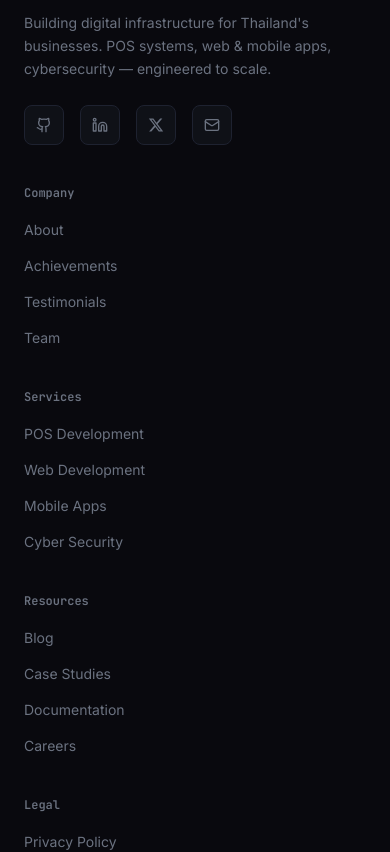
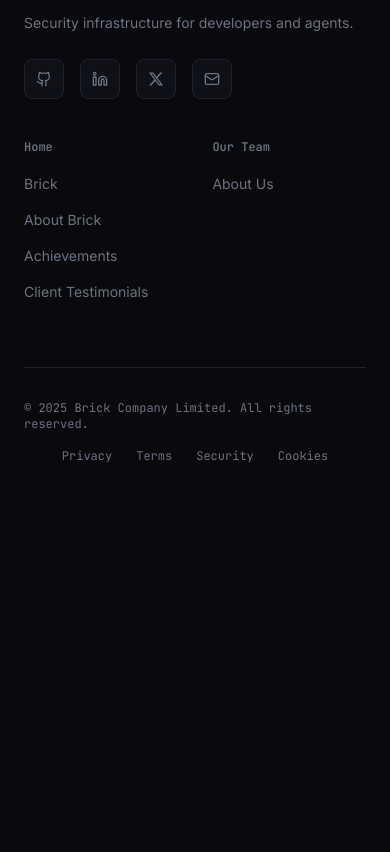
Before and after one commit to Pinont/JS-final-project, a React (Vite) app: page / in a window 390 px wide. Shown: the part 7940-8792 px from the top of the page. After the commit the page ends 8468 px from the top, so only its background shows below. Built offline with nearby package versions, Linux system fonts and the light colour scheme.

Commit message:
refactor(footer): update link structure, navigation logic, and layout spacing

```diff
--- a/src/components/ClientTestimonials.tsx
+++ b/src/components/ClientTestimonials.tsx
@@ -45,7 +45,7 @@ const TESTIMONIALS = [
   },
 ]
 
-function Stars({ count, color }: { count: number color: string }) {
+function Stars({ count, color }: { count: number; color: string }) {
   return (
     <div className="flex gap-0.5 mb-4">
       {Array.from({ length: count }).map((_, i) => (
--- a/src/components/Footer.tsx
+++ b/src/components/Footer.tsx
@@ -38,25 +38,12 @@ const SOCIAL_LINKS = [
 
 const FOOTER_LINKS = [
   {
-    title: "Company",
-    links: ["About", "Achievements", "Testimonials", "Team"],
+    title: "Home",
+    links: ["Brick", "About Brick", "Achievements", "Client Testimonials"],
   },
   {
-    title: "Services",
-    links: [
-      "POS Development",
-      "Web Development",
-      "Mobile Apps",
-      "Cyber Security",
-    ],
-  },
-  {
-    title: "Resources",
-    links: ["Blog", "Case Studies", "Documentation", "Careers"],
-  },
-  {
-    title: "Legal",
-    links: ["Privacy Policy", "Terms of Service", "Cookie Policy"],
+    title: "Our Team",
+    links: ["About Us"],
   },
 ]
 
@@ -69,28 +56,50 @@ interface FooterProps {
 
 export default function Footer({ view, setView }: FooterProps) {
   const handleLinkClick = (e: React.MouseEvent, link: string) => {
-    if (link === "Team") {
     e.preventDefault()
-      setView("team")
-      return
-    }
-    const targetId = link.toLowerCase()
-    if (
-      targetId === "about" ||
-      targetId === "achievements" ||
-      targetId === "testimonials"
-    ) {
-      e.preventDefault()
+    const l = link.toLowerCase()
+
+    if (l === "brick") {
       if (view !== "home") {
         setView("home")
         setTimeout(() => {
-          const el = document.getElementById(targetId)
-          if (el) el.scrollIntoView({ behavior: "smooth" })
+          window.scrollTo({ top: 0, behavior: "smooth" })
         }, 100)
+      } else {
+        window.scrollTo({ top: 0, behavior: "smooth" })
+      }
       return
     }
-      const el = document.getElementById(targetId)
+
+    if (l.includes("about us") || l.includes("team")) {
+      setView("team")
+      window.scrollTo({ top: 0, behavior: "smooth" })
+      return
+    }
+
+    let targetId = ""
+    if (l.includes("about brick") || l === "about") {
+      targetId = "about"
+    } else if (l.includes("achievement")) {
+      targetId = "achievements"
+    } else if (l.includes("testim")) {
+      targetId = "testimonials"
+    }
+
+    if (targetId) {
+      const scrollToSection = () => {
+        const el =
+          document.getElementById(targetId) ||
+          document.getElementById(`client-${targetId}`)
         if (el) el.scrollIntoView({ behavior: "smooth" })
+      }
+
+      if (view !== "home") {
+        setView("home")
+        setTimeout(scrollToSection, 100)
+      } else {
+        scrollToSection()
+      }
     }
   }
 
@@ -103,7 +112,7 @@ export default function Footer({ view, setView }: FooterProps) {
       }}
     >
       <div className="max-w-7xl mx-auto px-6 py-16">
-        <div className="grid grid-cols-1 md:grid-cols-5 gap-10 mb-16">
+        <div className="grid grid-cols-1 md:grid-cols-4 gap-10 mb-16">
           {/* Brand */}
           <div className="md:col-span-2">
             <div className="flex items-center gap-3 mb-6">
@@ -203,8 +212,7 @@ export default function Footer({ view, setView }: FooterProps) {
               className="text-sm leading-relaxed mb-6 max-w-sm"
               style={{ color: "var(--muted-foreground)" }}
             >
-              Building digital infrastructure for Thailand's businesses. POS
-              systems, web & mobile apps, cybersecurity — engineered to scale.
+              Security infrastructure for developers and agents.
             </p>
             <div className="flex gap-4">
               {SOCIAL_LINKS.map((s) => {
@@ -223,15 +231,15 @@ export default function Footer({ view, setView }: FooterProps) {
                       color: "var(--muted-foreground)",
                     }}
                     onMouseEnter={(e) => {
-                      ;(e.currentTarget as HTMLElement).style.borderColor =
+                      ; (e.currentTarget as HTMLElement).style.borderColor =
                         "var(--primary)"
-                      ;(e.currentTarget as HTMLElement).style.color =
+                        ; (e.currentTarget as HTMLElement).style.color =
                           "var(--primary)"
                     }}
                     onMouseLeave={(e) => {
-                      ;(e.currentTarget as HTMLElement).style.borderColor =
+                      ; (e.currentTarget as HTMLElement).style.borderColor =
                         "var(--border)"
-                      ;(e.currentTarget as HTMLElement).style.color =
+                        ; (e.currentTarget as HTMLElement).style.color =
                           "var(--muted-foreground)"
                     }}
                   >
@@ -243,6 +251,7 @@ export default function Footer({ view, setView }: FooterProps) {
           </div>
 
           {/* Link columns */}
+          <div className="md:col-span-2 flex flex-wrap justify-start md:justify-end gap-16 md:gap-24">
             {FOOTER_LINKS.map(({ title, links }) => (
               <div key={title}>
                 <h4
@@ -257,7 +266,7 @@ export default function Footer({ view, setView }: FooterProps) {
                       <a
                         href="#"
                         onClick={(e) => handleLinkClick(e, l)}
-                      className="text-sm transition-colors cursor-pointer"
+                        className="text-sm transition-colors cursor-pointer whitespace-nowrap"
                         style={{ color: "var(--muted-foreground)" }}
                         onMouseEnter={(e) =>
                           (e.currentTarget.style.color = "var(--primary)")
@@ -274,6 +283,7 @@ export default function Footer({ view, setView }: FooterProps) {
                 </ul>
               </div>
             ))}
+          </div>
         </div>
 
         <div
```
Lines whose indentation alone changed are shown as unchanged.
